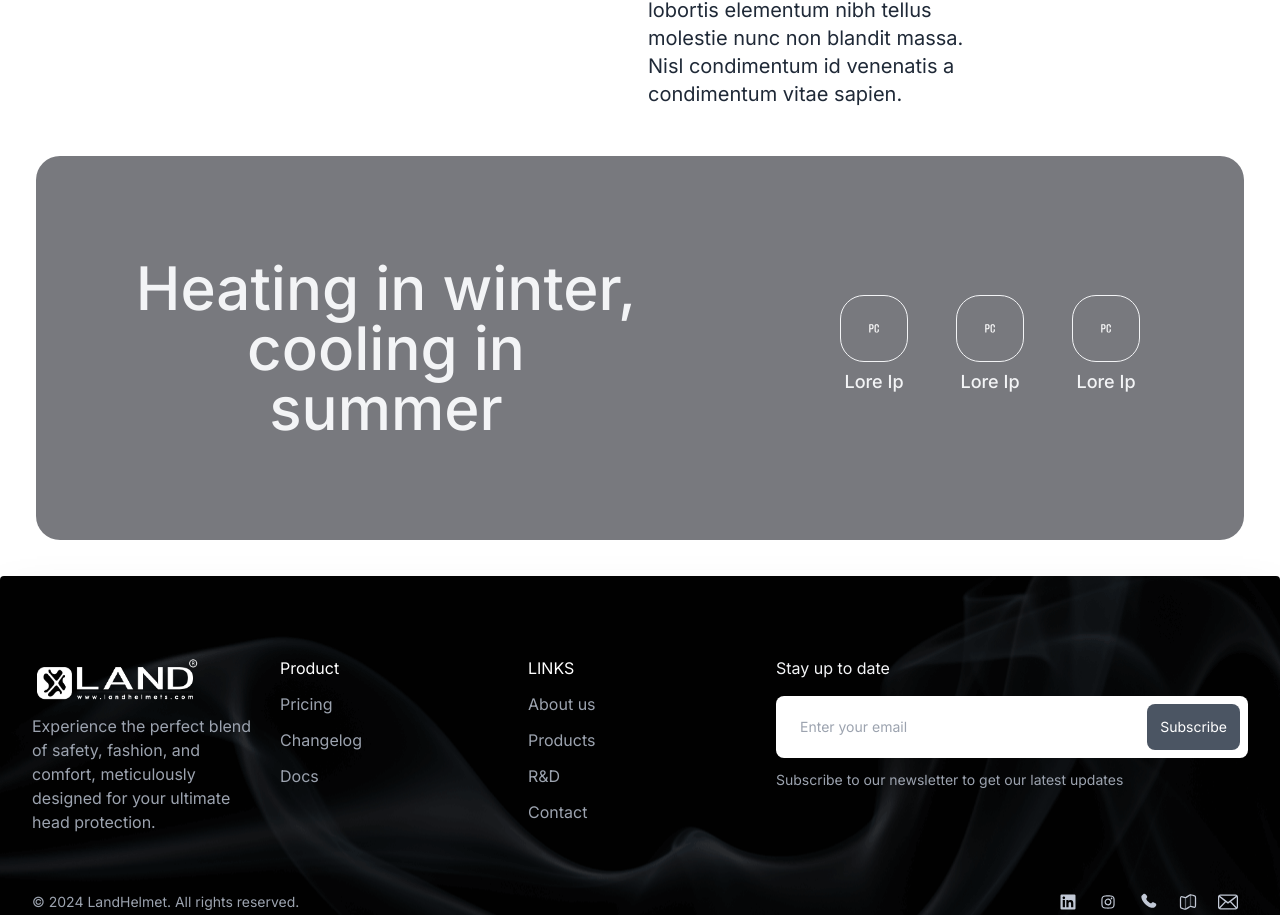
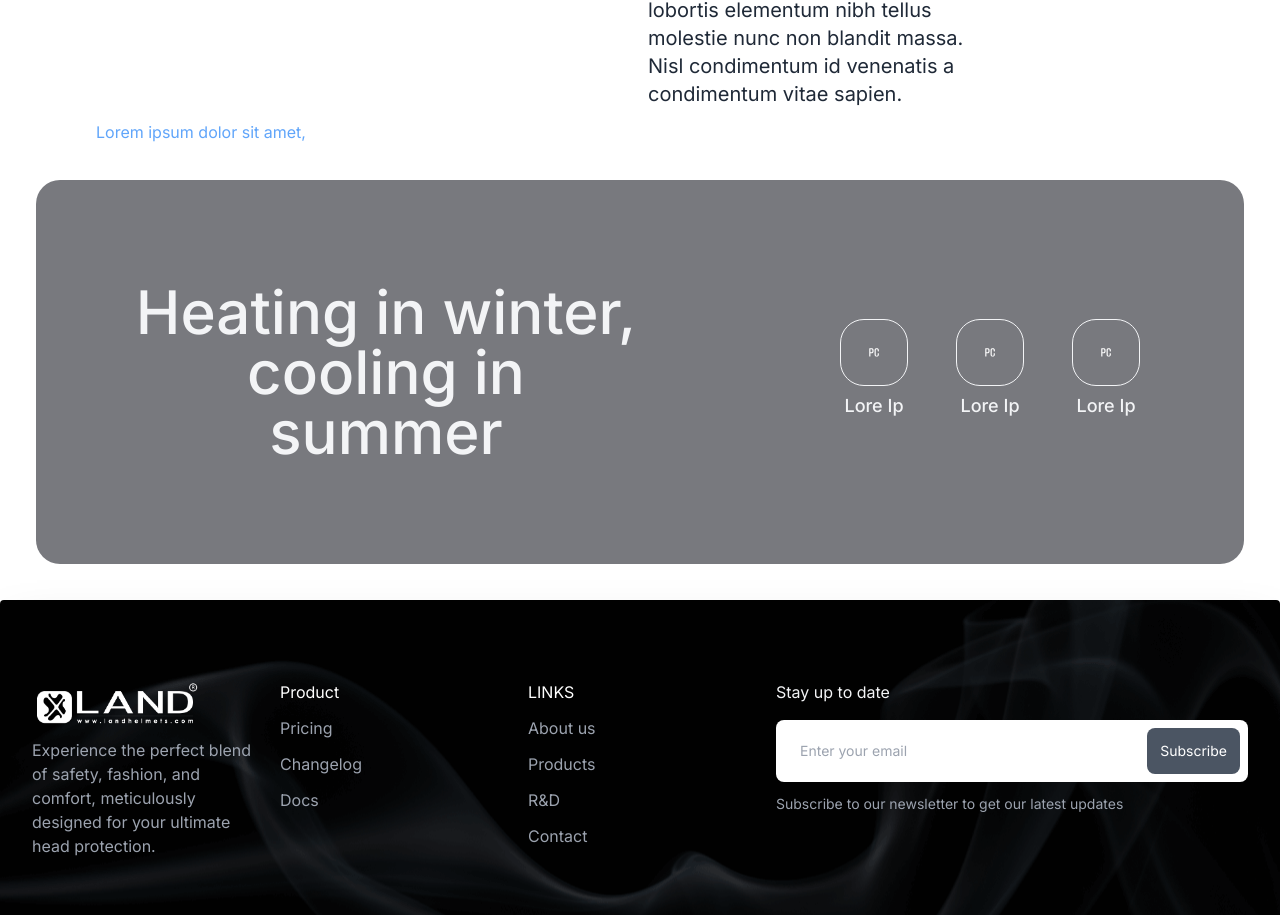
Before and after one commit to Recursive-Solutions-LLC/LandHelmet, a Next.js app: page / in a window 1280 px wide. Shown: the part 6820-7735 px from the top of the page. Built offline with nearby package versions, Linux system fonts and the light colour scheme.

Commit message:
LH-22: basic development without observer

```diff
--- a/package.json
+++ b/package.json
@@ -32,7 +32,7 @@
     "@types/css-mediaquery": "^0.1.4",
     "@types/jest": "^29.5.12",
     "@types/node": "^20",
-    "@types/react": "^18",
+    "@types/react": "^18.2.66",
     "@types/react-dom": "^18",
     "@types/react-html-parser": "^2.0.6",
     "autoprefixer": "^10.0.1",
--- a/src/app/components/containers/TypingAnimationComponent.tsx
+++ b/src/app/components/containers/TypingAnimationComponent.tsx
@@ -1,24 +1,31 @@
 "use client"
 
-import React, { useState, useEffect, useRef, JSX } from 'react';
+import React, { useState, useEffect, useRef, JSX, ComponentType } from 'react';
 
-interface TypingInfo {
-    WrappedComponent: string;
-    typingSpeed: number;
+export interface TypingAnimationProps {
+    text: string;
+    speed: number;
 }
 
-const TypingAnimationComponent: React.FC<TypingInfo> = (data: TypingInfo) => {
+//este es el de tratar de leer el inner html
+export function TypingAnimationHOC<T extends object>(Component: ComponentType<T>) {
+    const WithTypingAnimation: React.FC<T & TypingAnimationProps> = ({speed = 150, ...props}) => {
         const [displayedText, setDisplayedText] = useState<string>('');
         let currentCharIndex = 0;
+        const text = 'lorem ipsum';
+
+        let current = '';
 
         useEffect(() => {
 
             const typeChar = () => {
-            setDisplayedText(prev => prev + data.WrappedComponent[currentCharIndex]);
+                current += text[currentCharIndex];
+                setDisplayedText(current);
+
                 currentCharIndex++;
 
-            if(currentCharIndex < data.WrappedComponent.length) {
-                setTimeout(typeChar, data.typingSpeed);
+                if(currentCharIndex < text.length) {
+                    setTimeout(typeChar, speed);
                 }
             };
 
@@ -27,11 +34,37 @@ const TypingAnimationComponent: React.FC<TypingInfo> = (data: TypingInfo) => {
             return () => {
                 setDisplayedText('');
             }
-    }, []);
+        }, []);//
 
-    return (
-        <h1 className='text-black text-3xl mt-2'>{displayedText}</h1>
-    );
+        return (<Component {...props as T}>{displayedText}</Component>);
     };
 
-export default TypingAnimationComponent;
+    return WithTypingAnimation;
+}
+
+// este es pasandoselo por la property text de la interface
+export function TypingAnimationHOC2<P extends object>(WrappedComponent: ComponentType<P>) {
+    const WithTypingAnimation: React.FC<P & TypingAnimationProps> = ({text, speed, ...props}) =>
+    {
+
+        const [displayText, setDisplayText] = useState('');
+        const [currentIndex, setCurrentIndex] = useState(0);
+
+        useEffect(() => {
+            const interval = setInterval(() => {
+            if (currentIndex < text.length) {
+                setDisplayText((prevText) => prevText + text[currentIndex]);
+                setCurrentIndex((prevIndex) => prevIndex + 1);
+            } else {
+                clearInterval(interval);
+            }
+            }, speed);
+
+            return () => clearInterval(interval);
+        }, [currentIndex, text, speed]);
+
+        return <WrappedComponent {...props as P} text={displayText} />;
+    };
+
+    return WithTypingAnimation;
+};
--- a/src/app/page.tsx
+++ b/src/app/page.tsx
@@ -1,5 +1,6 @@
 
 "use client"
+import React from "react";
 import ShowCase from "../app/components/containers/ShowCase";
 import Details from "../app/components/containers/Details";
 import Quote from "../app/components/containers/Quote";
@@ -8,7 +9,7 @@ import ServiceInfo from "./components/ServiceInfo/ServiceInfo";
 import { motion, useScroll } from "framer-motion";
 import CardsContainer from "./components/containers/Cards/CardsContainer";
 import ServiceInfo2 from "./components/containers/ServiceInfo2";
-import TypingAnimationComponent from "./components/containers/TypingAnimationComponent";
+import { TypingAnimationHOC2 } from "./components/containers/TypingAnimationComponent";
 
 import {  NavItems, Product, SubNavItems } from "./interfaces";
 
@@ -107,6 +108,16 @@ export default function Home() {
     <p className="">Lorem ipsum dolor sit amet, consectetur adipiscing elit, sed do eiusmod tempor incididunt ut labore et dolore magna aliqua. Eu lobortis elementum nibh tellus molestie nunc non blandit massa. Nisl condimentum id venenatis a condimentum vitae sapien.</p>
   </div>);
 
+  interface TypingData {
+    text: string;
+  }
+
+  const typingAnimationComponentModel: React.FC<TypingData> = ({ text }) => {
+    return <h1 className=" text-blue-400">{ text }</h1>
+  }
+
+  const TypingAnimation = TypingAnimationHOC2(typingAnimationComponentModel);
+
   return (
     <>  <motion.div
       className="progress-bar rounded-lg"
@@ -144,7 +155,7 @@ export default function Home() {
 
      <CardsContainer cards={cards} />
      <ServiceInfo2 imageComponent={mockServiceInfoImg} textComponent={mockServiceInfoText} />
-     {/* <TypingAnimationComponent WrappedComponent="Lorem ipsum dolor sit amet, consectetur adipiscing elit." typingSpeed={15000} /> */}
+     <TypingAnimation text="Lorem ipsum dolor sit amet, consectetur adipiscing elit." speed={250} />
     </section>
 
 
```
Also changed, not shown: 1 other file (tests, documents, lock files or other folders). Lines whose indentation alone changed are shown as unchanged.
